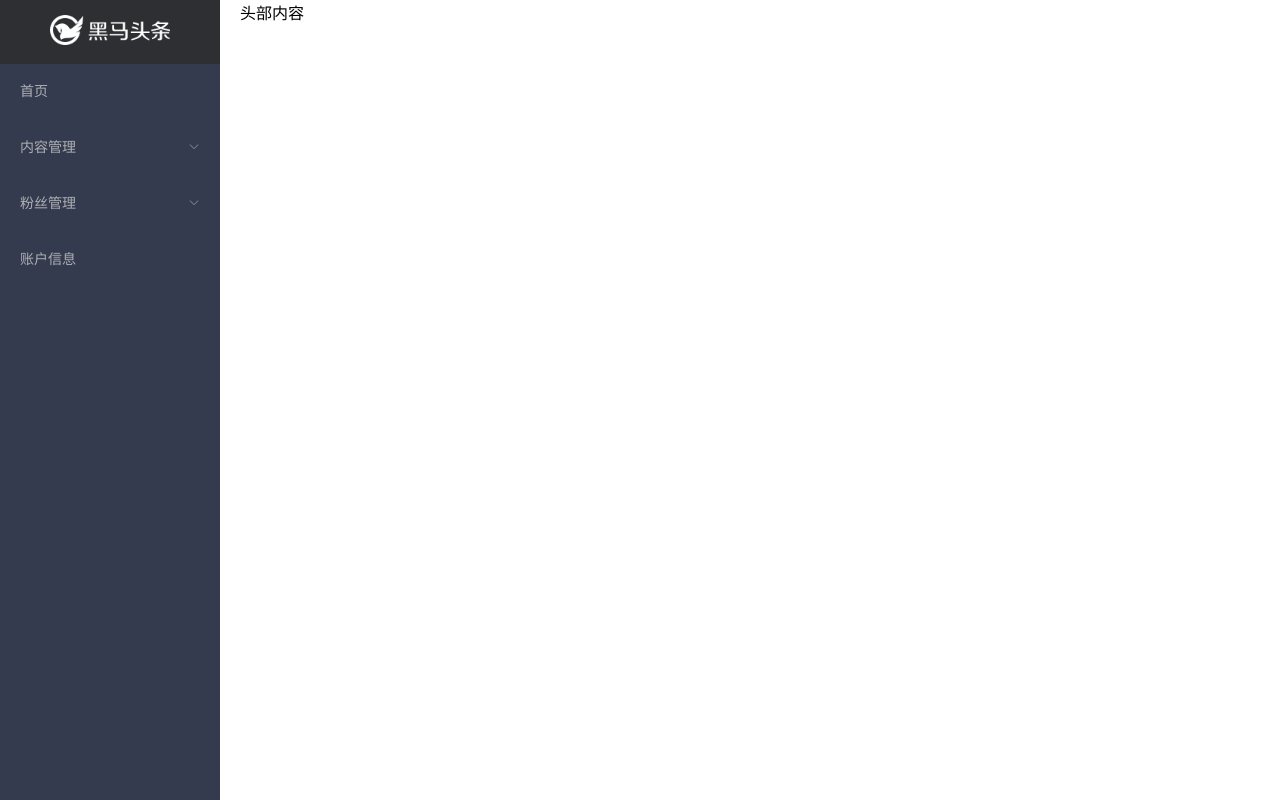
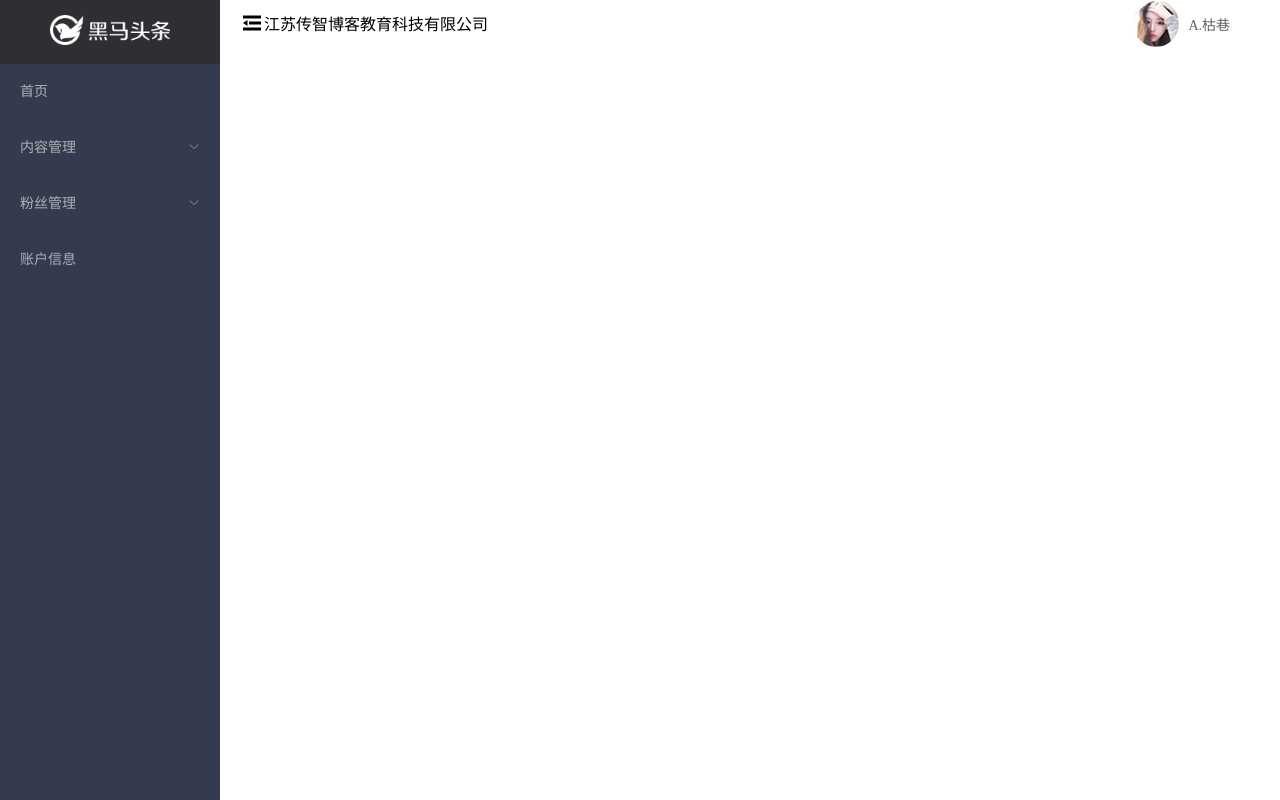
Before and after one commit to Ku-xiang/hmtt, a Vue app: page /#/home in a window 1280 px wide. Built offline with nearby package versions, Linux system fonts and the light colour scheme.

Commit message:
黑马头条PC-主页模块-头部结构及下拉菜单

```diff
--- /dev/null
+++ b/src/components/layout-header.vue
@@ -0,0 +1,50 @@
+<template>
+  <!-- 头部组件 -->
+
+  <el-row type="flex" justify="space-between" align="middle">
+      <!-- 左侧 -->
+      <el-col :span='6' class="left">
+          <i class="el-icon-s-fold"></i>
+          <span>江苏传智博客教育科技有限公司</span>
+      </el-col>
+      <!-- 右侧 -->
+      <el-col :span="3" class="right">
+          <!-- 头像 -->
+          <img src="../assets/avatar.jpg" alt="">
+          <!-- 下拉菜单 -->
+          <el-dropdown trigger="click">
+              <span >A.枯巷</span>
+              <el-dropdown-menu solot="dropdown">
+              <el-dropdown-item>个人信息</el-dropdown-item>
+              <el-dropdown-item>git地址</el-dropdown-item>
+              <el-dropdown-item>退出</el-dropdown-item>
+              </el-dropdown-menu>
+          </el-dropdown>
+      </el-col>
+  </el-row>
+</template>
+
+<script>
+export default {
+
+}
+</script>
+
+<style lang="less" scoped>
+    .left{
+        i{
+            font-size: 24px;
+        }
+        span {
+            vertical-align: top;
+        }
+    }
+    .right {
+        display: flex;
+        align-items: center;
+        img {
+            border-radius: 50%;
+            margin-right: 10px;
+        }
+    }
+</style>
--- a/src/views/home/index.vue
+++ b/src/views/home/index.vue
@@ -31,7 +31,9 @@
     </el-aside>
     <!-- 大容器 -->
     <el-container>
-      <el-header>头部内容</el-header>
+      <el-header>
+        <layoutHeader></layoutHeader>
+      </el-header>
       <el-main>
         <!-- 二级路由容器 -->
           <router-view></router-view>
@@ -40,10 +42,11 @@
   </el-container>
 </template>
 <script>
-
+import layoutHeader from '../../components/layout-header.vue'
 export default {
   name: '',
   components: {
+    layoutHeader
   }
 }
 </script>
```
